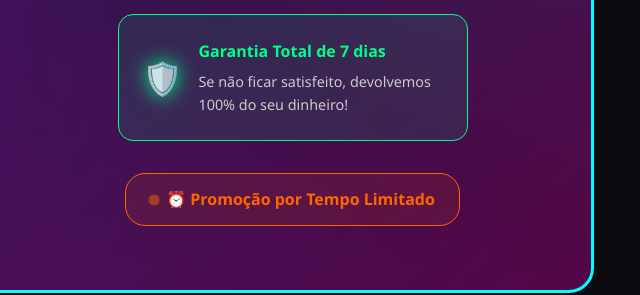
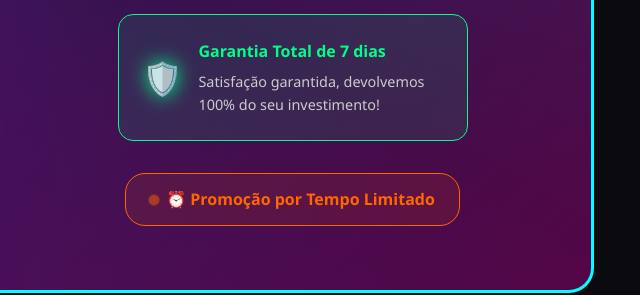
Before and after one commit to sonyever/EbookIA, a plain HTML site: page index_futuristico.html in a window 1280 px wide. Shown: the part 5400-5695 px from the top of the page, 630-1270 px from the left. Drawn offline with Linux system fonts and the light colour scheme; animation ran at ten frames a second.

Commit message:
Update index_futuristico.html

```diff
--- a/index_futuristico.html
+++ b/index_futuristico.html
@@ -1117,7 +1117,7 @@
                         <div class="guarantee-icon">🛡️</div>
                         <div class="guarantee-content">
                             <div class="guarantee-title">Garantia Total de 7 dias</div>
-                            <div class="guarantee-text">Se não ficar satisfeito, devolvemos 100% do seu dinheiro!</div>
+                            <div class="guarantee-text">Satisfação garantida, devolvemos 100% do seu investimento!</div>
                         </div>
                     </div>
 
```
